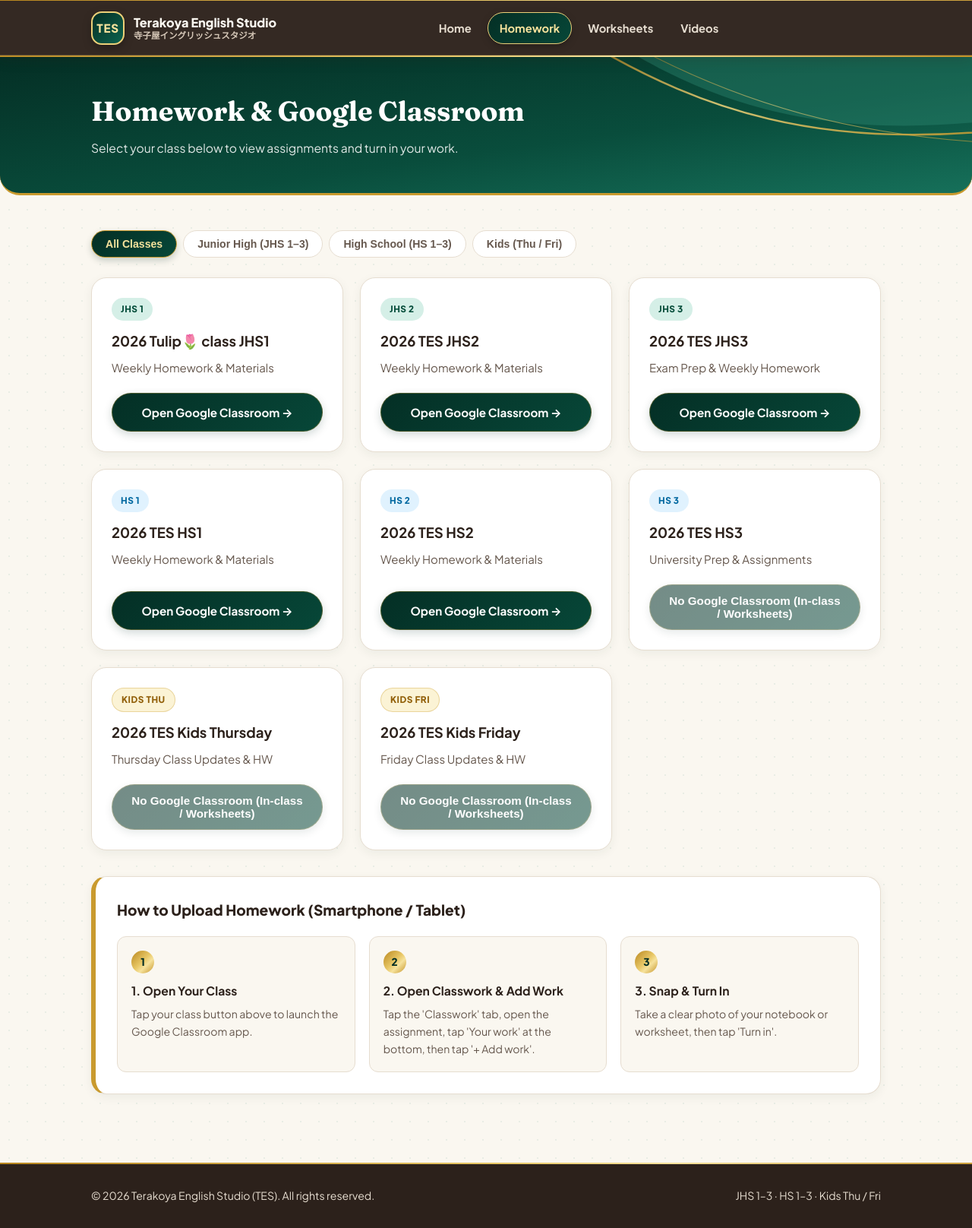
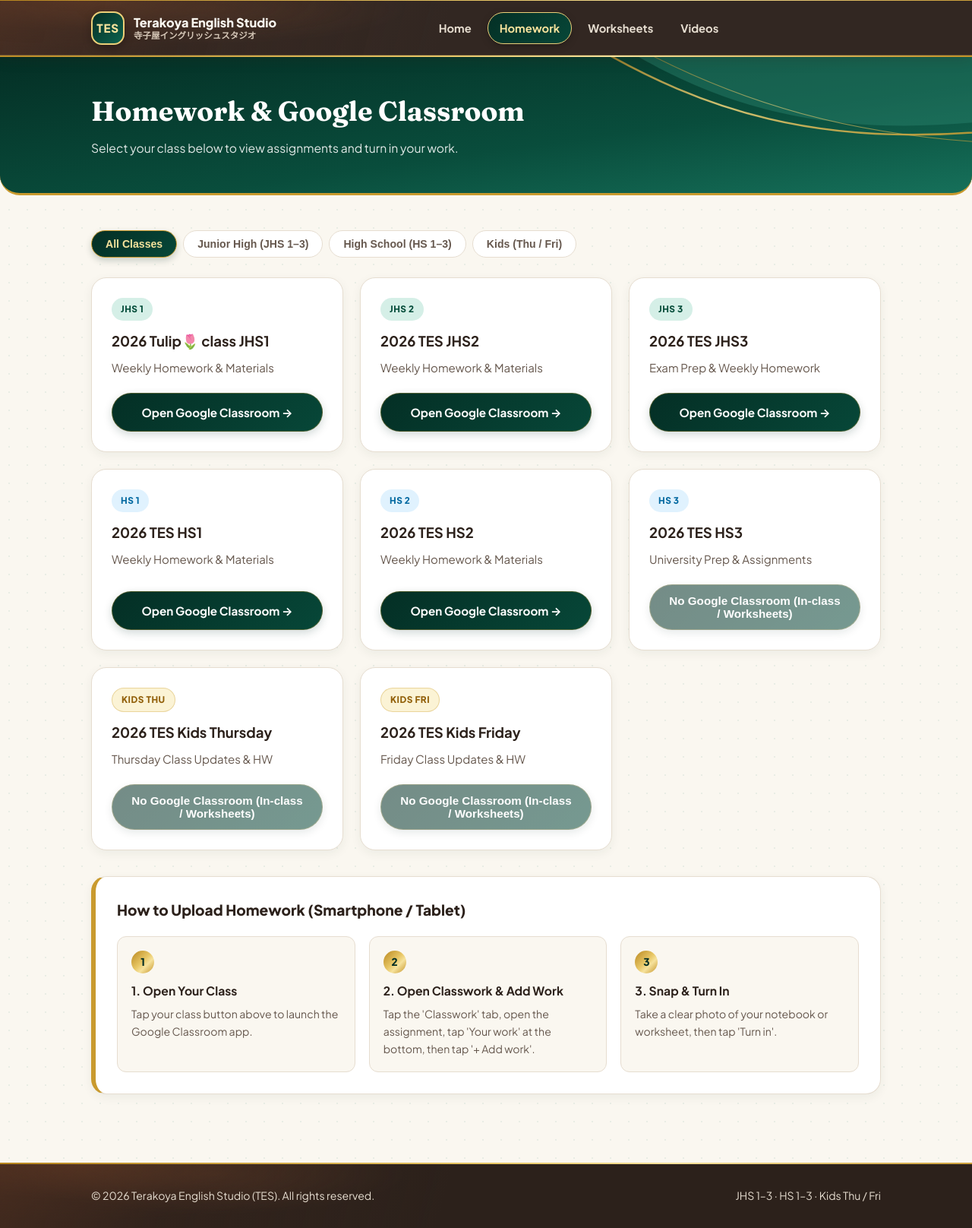
Before and after one commit to TESKyoto/TES-Homepage, a plain HTML site: page homework.html in a window 1280 px wide. Shown: the whole page at 76% size. Drawn offline with Linux system fonts and the light colour scheme.

Commit message:
Add velvety brown corner sheen to header and footer

```diff
--- a/styles.css
+++ b/styles.css
@@ -65,7 +65,11 @@ a {
   position: sticky;
   top: 0;
   z-index: 100;
-  background: rgba(44, 33, 27, 0.96);
+  background-color: rgba(44, 33, 27, 0.97);
+  background-image:
+    linear-gradient(105deg, rgba(96, 54, 34, 0.42) 0%, rgba(68, 42, 30, 0.22) 18%, rgba(44, 33, 27, 0) 46%),
+    radial-gradient(ellipse 38% 120% at 8% 0%, rgba(128, 72, 42, 0.38) 0%, rgba(74, 45, 32, 0.18) 45%, rgba(44, 33, 27, 0) 75%),
+    radial-gradient(ellipse 28% 90% at 22% 15%, rgba(145, 86, 52, 0.22) 0%, rgba(44, 33, 27, 0) 70%);
   backdrop-filter: blur(12px);
   border-top: 1px solid rgba(236, 208, 120, 0.28);
   border-bottom: 2px solid transparent;
@@ -748,7 +752,11 @@ a {
 .site-footer {
   border-top: 2px solid transparent;
   border-image: var(--gold-gradient) 1;
-  background: var(--espresso);
+  background-color: var(--espresso);
+  background-image:
+    linear-gradient(105deg, rgba(96, 54, 34, 0.42) 0%, rgba(68, 42, 30, 0.22) 18%, rgba(44, 33, 27, 0) 46%),
+    radial-gradient(ellipse 38% 120% at 8% 0%, rgba(128, 72, 42, 0.38) 0%, rgba(74, 45, 32, 0.18) 45%, rgba(44, 33, 27, 0) 75%),
+    radial-gradient(ellipse 28% 90% at 22% 15%, rgba(145, 86, 52, 0.22) 0%, rgba(44, 33, 27, 0) 70%);
   padding: 30px 0;
   margin-top: 44px;
   color: #e6ddd0;
```
